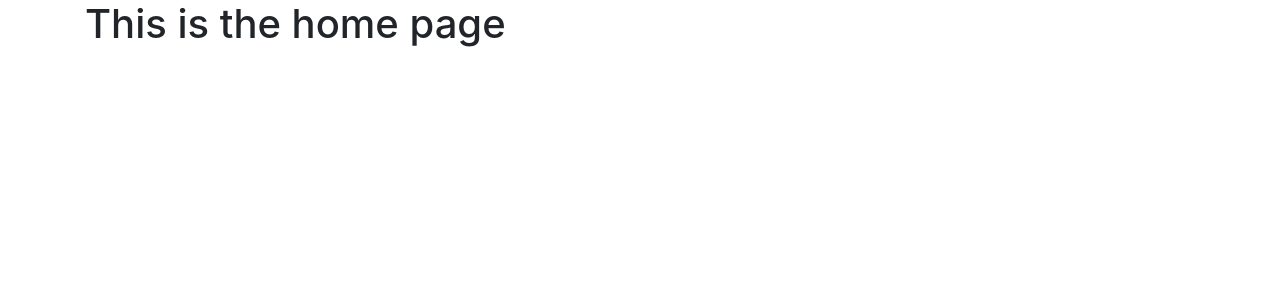
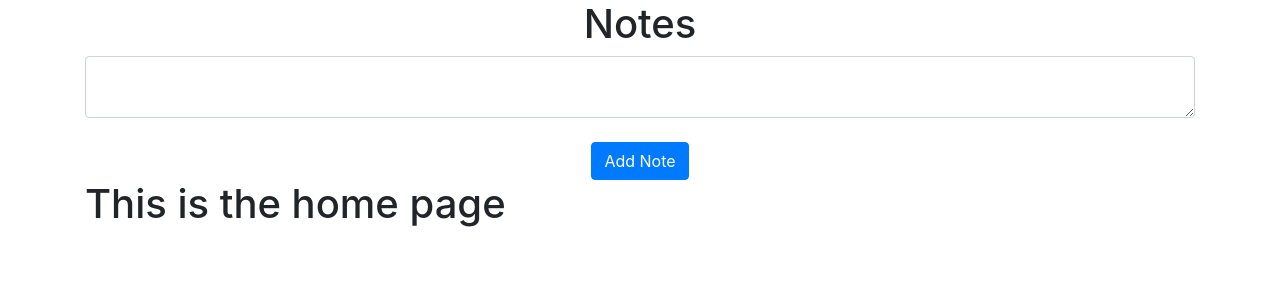
Before and after one commit to richprogrammer/noteapp, a Flask app: page / in a window 1280 px wide. Shown: the part 56-356 px from the top of the page. Run offline with Flask 3, Linux system fonts and the light colour scheme; the visitor is signed in with stand-in values (Sample User, id 1); data that the repository does not hold is empty; some libraries are stand-ins or nearby versions.

Commit message:
update home.html

```diff
--- a/website/templates/home.html
+++ b/website/templates/home.html
@@ -1,4 +1,17 @@
-{% extends "base.html" %} {% block title %}Home{% endblock %}
-{% block content%}
+{% extends "base.html" %} {% block title %}Home{% endblock %} {% block content
+%}
+<h1 align="center">Notes</h1>
+<ul class="list-group list-group-flush" id="notes">
+    {% for note in user.notes %}
+    <li class="list-group-item">{{ note.data }}</li>
+    {% endfor %}
+</ul>
+<form method="POST">
+    <textarea name="note" id="note" class="form-control"></textarea>
+    <br />
+    <div align="center">
+        <button type="submit" class="btn btn-primary">Add Note</button>
+    </div>
+    </form>
 <h1>This is the home page</h1>
 {% endblock %}
```
